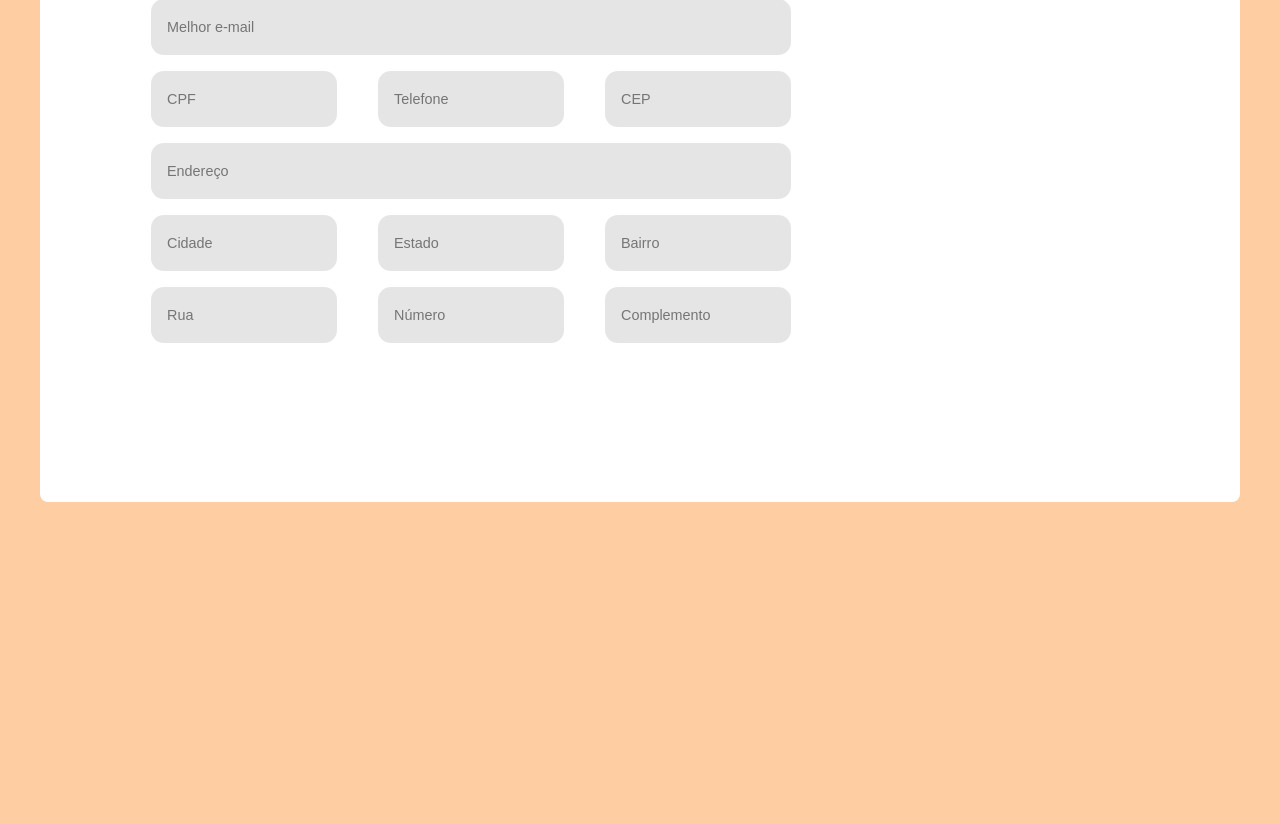
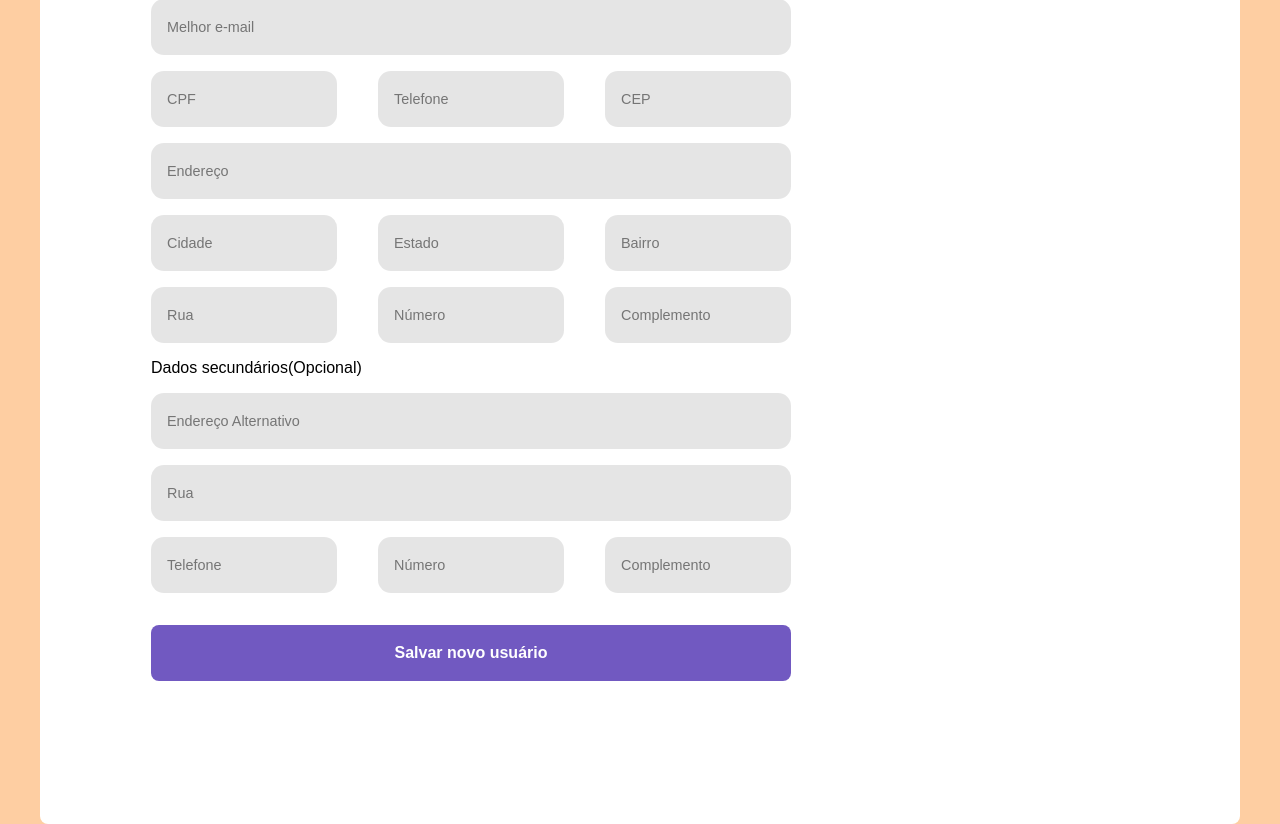
Before and after one commit to mateusPPinh/two-web, a React (Create React App) app: page / in a window 1280 px wide. Shown: the part 542-1366 px from the top of the page. Before the commit the page ends 1044 px from the top, so only its background shows below. Built offline with nearby package versions, Linux system fonts and the light colour scheme; a web font is replaced by a local one.

Commit message:
new changes :lipstick:

```diff
--- a/src/pages/Main/index.js
+++ b/src/pages/Main/index.js
@@ -95,6 +95,44 @@ export default function Main() {
               autoComplete="false"
             />
           </div>
+
+          <legend>
+            <p>Dados secundários(Opcional)</p>
+          </legend>
+
+          <input
+            type="text"
+            placeholder="Endereço Alternativo"
+            autoComplete="false"
+          />
+
+          <input
+            type="email"
+            placeholder="Rua"
+            autoComplete="false"
+          />
+
+          <div className="field_group">
+            <input
+              type="text"
+              placeholder="Telefone"
+              autoComplete="false"
+            />
+
+            <input
+              type="text"
+              placeholder="Número"
+              autoComplete="false"
+            />
+
+            <input
+              type="text"
+              placeholder="Complemento"
+              autoComplete="false"
+            />
+          </div>
+
+          <button type="button">Salvar novo usuário</button>
         </form>
       </RegisterUser>
     </Container>
--- a/src/pages/Main/styles.js
+++ b/src/pages/Main/styles.js
@@ -1,4 +1,5 @@
 import styled from 'styled-components';
+import { shade } from 'polished';
 
 export const Container = styled.div`
   margin: 50px auto;
@@ -30,6 +31,10 @@ export const RegisterUser = styled.div`
     flex-direction: column;
     padding-bottom: 2rem;
 
+    p {
+      margin-bottom: 1rem;
+    }
+
     h3 {
       margin-bottom: 0.5rem;
       font-size: 1rem;
@@ -55,5 +60,21 @@ export const RegisterUser = styled.div`
         font-size: 0.90rem;
       }
     }
+
+    button {
+      margin-top: 1rem;
+      height: 3.5rem;
+      background: #7159c1;
+      border: 0;
+      border-radius: 0.5rem;
+      color: #ffff;
+      font-size: 1rem;
+      font-weight: bold;
+      transition: background 0.2s;
+
+      &:hover {
+        background: ${shade(0.1, '#7159c1')};
+      }
+    }
   }
 `;
```
